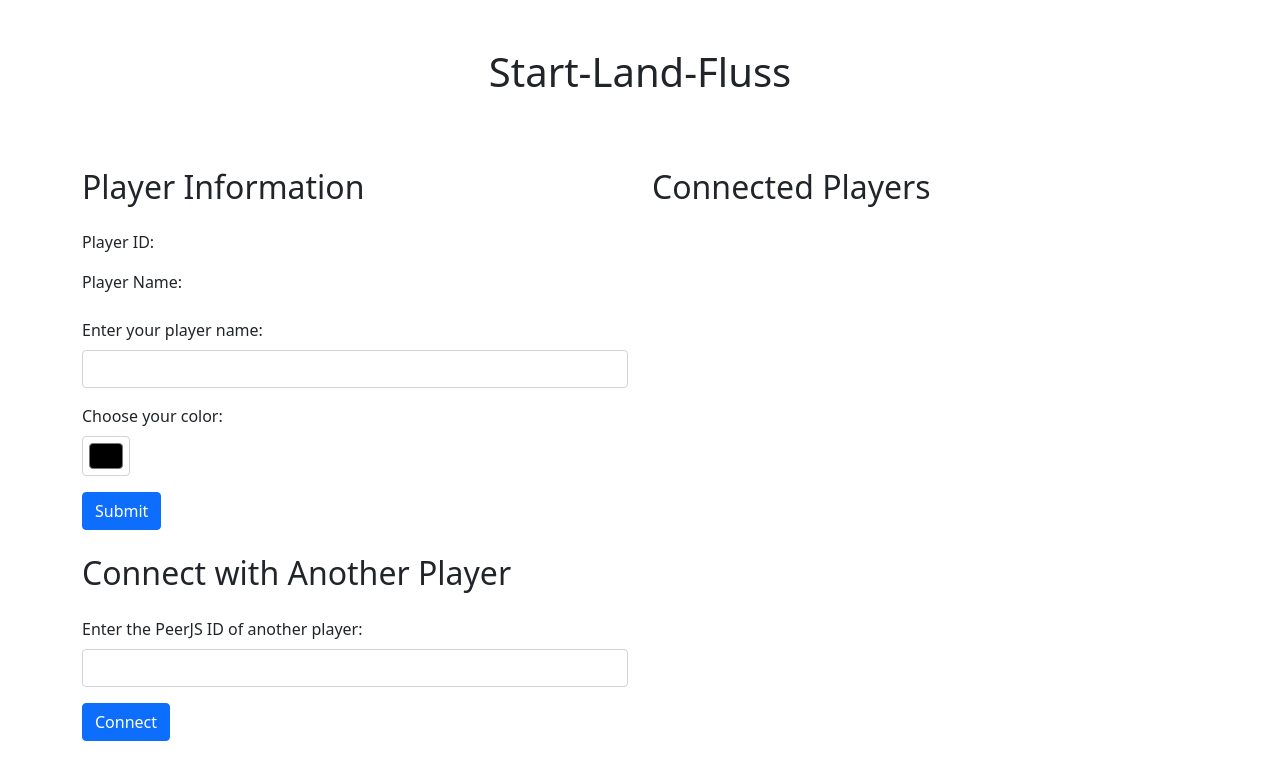
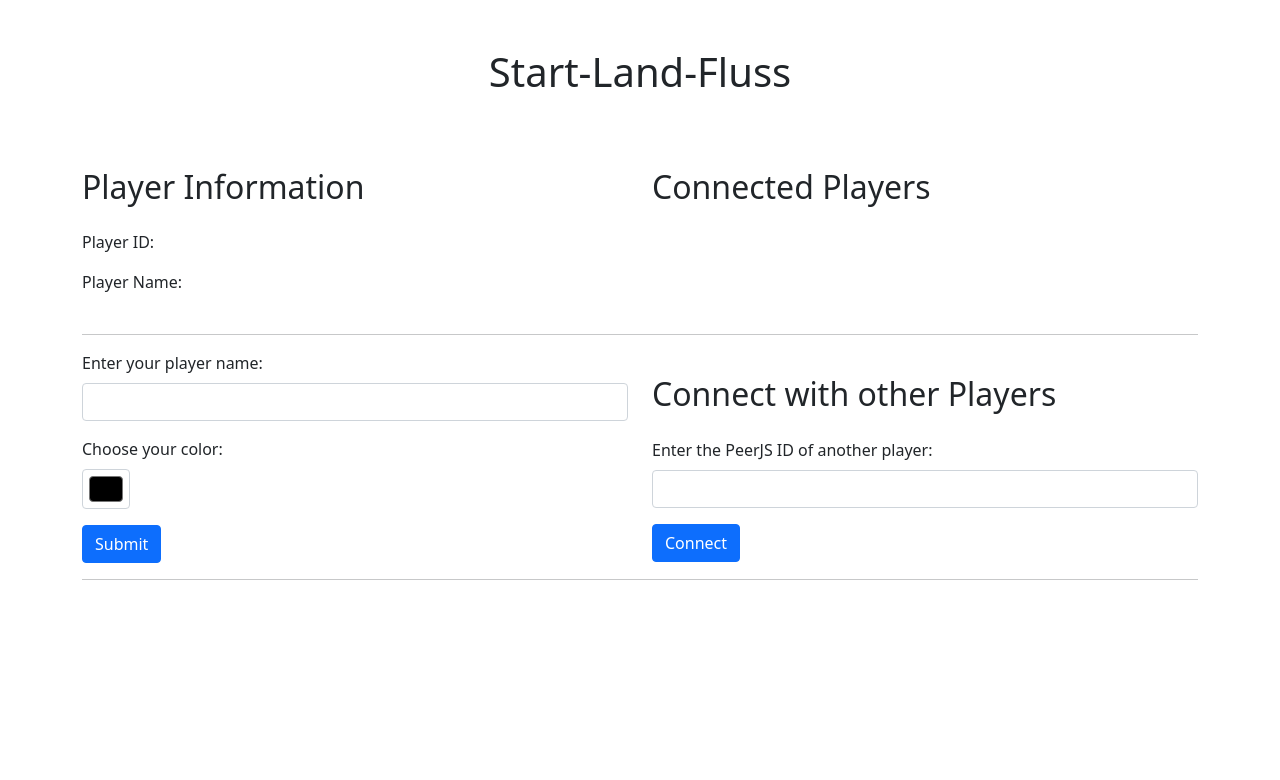
Before and after one commit to IllDepence/slf_web, a plain HTML site: page poc.html in a window 1280 px wide. Drawn offline with nearby package versions, Linux system fonts and the light colour scheme; a script that the page names is missing.

Commit message:
rearrange UI elements

```diff
--- a/poc.html
+++ b/poc.html
@@ -19,6 +19,15 @@
           <p>Player ID: <span id="player-id"></span></p>
           <p>Player Name: <span id="player-name"></span>&ensp;<span id="player-color" style="color: white">█</span></p>
         </div>
+      </div>
+      <div class="col-md-6">
+        <h2 class="my-4">Connected Players</h2>
+        <ul id="player-list" class="list-group"></ul>
+      </div>
+    </div>
+    <hr>
+    <div class="row">
+      <div class="col-md-6">
         <form id="player-name-form">
           <div class="mb-3">
             <label for="player-name-input" class="form-label">Enter your player name:</label>
@@ -30,7 +39,9 @@
           </div>
           <button type="submit" class="btn btn-primary">Submit</button>
         </form>
-        <h2 class="my-4">Connect with Another Player</h2>
+      </div>
+      <div class="col-md-6">
+        <h2 class="my-4">Connect with other Players</h2>
         <form id="connect-form">
           <div class="mb-3">
             <label for="peer-id" class="form-label">Enter the PeerJS ID of another player:</label>
@@ -39,11 +50,8 @@
           <button type="submit" class="btn btn-primary">Connect</button>
         </form>
       </div>
-      <div class="col-md-6">
-        <h2 class="my-4">Connected Players</h2>
-        <ul id="player-list" class="list-group"></ul>
-      </div>
     </div>
+    <hr>
 
     <script src="https://unpkg.com/peerjs@1.3.2/dist/peerjs.min.js"></script>
     <script>
@@ -155,6 +163,7 @@
       event.preventDefault();
       const peerId = peerIdInput.value.trim();
       if (peerId) {
+        peerIdInput.value = '';
         if (peerId in window.peers) {
           console.log('already connected to this peer');
         }
```
